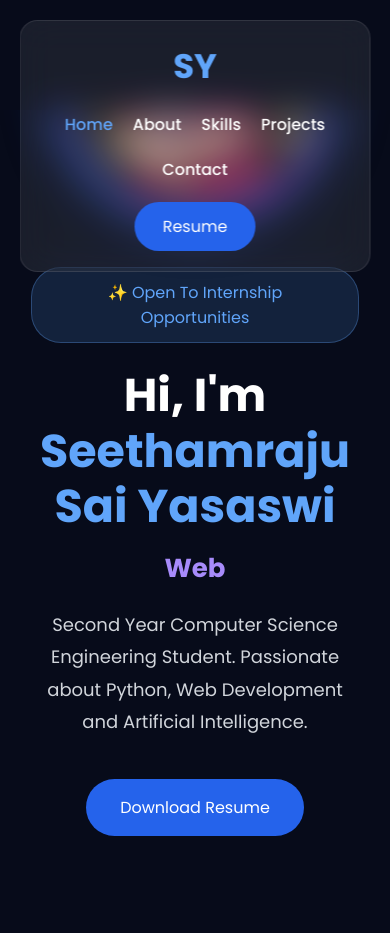
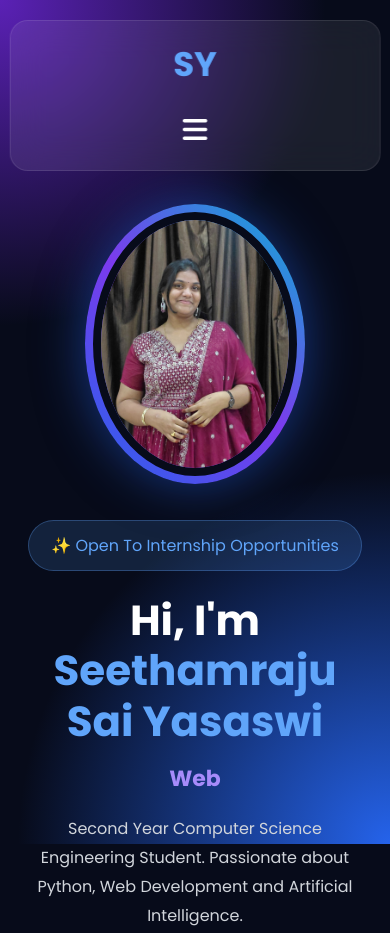
Before and after one commit to saiyasaswiseethamraju/portfolio-website, a plain HTML site: page index.html in a window 390 px wide. Shown: the top 933 px of the page. Before the commit the page ends 844 px from the top, so only its background shows below. Drawn offline with Linux system fonts and the light colour scheme.

Commit message:
Added responsive mobile navbar

```diff
--- a/index.html
+++ b/index.html
@@ -21,75 +21,32 @@ href="https://cdnjs.cloudflare.com/ajax/libs/font-awesome/6.7.2/css/all.min.css"
 <body>
 
 <div class="background"></div>
-
 <nav>
 
-<div class="logo">
+    <div class="logo">SY</div>
 
-SY
-
+    <div class="menu-toggle">
+        <i class="fas fa-bars"></i>
     </div>
 
-<ul>
+    <ul class="nav-menu">
+        <li><a class="nav-link active" data-page="home">Home</a></li>
+        <li><a class="nav-link" data-page="about">About</a></li>
+        <li><a class="nav-link" data-page="skills">Skills</a></li>
+        <li><a class="nav-link" data-page="projects">Projects</a></li>
+        <li><a class="nav-link" data-page="contact">Contact</a></li>
 
-<li>
-
-<a class="nav-link active" data-page="home">
-
-Home
-
-</a>
-
+        <li class="mobile-resume">
+            <a href="assets/resume.pdf" target="_blank">Resume</a>
         </li>
-
-<li>
-
-<a class="nav-link" data-page="about">
-
-About
-
-</a>
-
-</li>
-
-<li>
-
-<a class="nav-link" data-page="skills">
-
-Skills
-
-</a>
-
-</li>
-
-<li>
-
-<a class="nav-link" data-page="projects">
-
-Projects
-
-</a>
-
-</li>
-
-<li>
-
-<a class="nav-link" data-page="contact">
-
-Contact
-
-</a>
-
-</li>
-
     </ul>
 
     <a href="assets/resume.pdf"
        class="resume"
-   target="_blank"
-   rel="noopener noreferrer">
+       target="_blank">
        Resume
     </a>
+
 </nav>
 
 <!-- HOME -->
--- a/script.js
+++ b/script.js
@@ -167,4 +167,13 @@ document.querySelector('[data-page="home"]').classList.add("active");
 
 }
 
+});const menuToggle = document.querySelector(".menu-toggle");
+const navMenu = document.querySelector(".nav-menu");
+
+menuToggle.addEventListener("click", () => {
+    navMenu.classList.toggle("active");
+});document.querySelectorAll(".nav-link").forEach(link => {
+    link.addEventListener("click", () => {
+        navMenu.classList.remove("active");
+    });
 });
--- a/style.css
+++ b/style.css
@@ -7,10 +7,15 @@ box-sizing:border-box;
 font-family:'Poppins',sans-serif;
 }
 
-html,body{
+html{
+scroll-behavior:smooth;
+}
+
+body{
 width:100%;
-height:100%;
-overflow:hidden;
+min-height:100vh;
+overflow-x:hidden;
+overflow-y:auto;
 background:#070B1A;
 color:white;
 }
@@ -133,16 +138,14 @@ transform:translateY(-3px);
 
 .page{
 
-position:absolute;
+position:relative;
 
 top:110px;
 
 left:0;
 
 width:100%;
-
-height:calc(100vh - 110px);
-
+min-height:calc(100vh - 110px);
 display:none;
 
 padding:50px 8%;
@@ -180,21 +183,17 @@ transform:translateY(0);
 /* Hero */
 
 .hero{
-
 display:flex;
-
 justify-content:space-between;
-
 align-items:center;
-
-height:100%;
-
+gap:60px;
+min-height:80vh;
+flex-wrap:wrap;
 }
 
 .left{
-
-width:55%;
-
+flex:1;
+min-width:300px;
 }
 
 .badge{
@@ -340,20 +339,16 @@ background:#2563EB;
 /* Photo */
 
 .right{
-
+flex:1;
 display:flex;
-
 justify-content:center;
-
 align-items:center;
-
+min-width:280px;
 }
-
 .photo{
-
-width:420px;
-
-height:420px;
+width:100%;
+max-width:420px;
+aspect-ratio:1/1;
 
 border-radius:50%;
 
@@ -687,4 +682,192 @@ nav ul{
     justify-content:center;
 }
 
+}/* ==========================
+   MOBILE RESPONSIVE
+========================== */
+
+@media (max-width:768px){
+
+nav{
+padding:15px;
+width:95%;
 }
+
+nav ul{
+gap:15px;
+flex-wrap:wrap;
+justify-content:center;
+}
+
+.resume{
+padding:10px 20px;
+font-size:14px;
+}
+
+.page{
+padding:30px 20px;
+}
+
+.hero{
+flex-direction:column-reverse;
+text-align:center;
+gap:30px;
+}
+
+.left h1{
+font-size:38px;
+}
+
+.left h2{
+font-size:22px;
+height:auto;
+}
+
+.left p{
+font-size:16px;
+}
+
+.photo{
+max-width:250px;
+}
+
+.buttons{
+flex-direction:column;
+align-items:center;
+}
+
+.buttons a{
+width:220px;
+text-align:center;
+}
+
+.social{
+justify-content:center;
+}
+
+.about-box{
+flex-direction:column;
+text-align:center;
+}
+
+.about-box img{
+width:220px;
+height:220px;
+}
+
+.info-grid{
+grid-template-columns:1fr;
+}
+
+.contact-box{
+grid-template-columns:1fr;
+}
+
+.project-grid,
+.skills-grid{
+grid-template-columns:1fr;
+}
+
+.container h1{
+font-size:34px;
+}
+
+}/* ================= MOBILE NAV ================= */
+
+.menu-toggle{
+display:none;
+font-size:28px;
+cursor:pointer;
+color:white;
+}
+
+.mobile-resume{
+display:none;
+}
+
+@media (max-width:768px){
+
+nav{
+padding:18px;
+height:auto;
+flex-wrap:wrap;
+}
+
+.menu-toggle{
+display:block;
+}
+
+.resume{
+display:none;
+}
+
+.nav-menu{
+display:none;
+flex-direction:column;
+width:100%;
+text-align:center;
+margin-top:20px;
+gap:18px;
+}
+
+.nav-menu.active{
+display:flex;
+}
+
+.mobile-resume{
+display:block;
+}
+
+.hero{
+margin-top:70px;
+}
+
+.left h1{
+font-size:42px;
+}
+
+.left h2{
+font-size:22px;
+}
+
+.left p{
+font-size:16px;
+}
+
+.photo{
+max-width:220px;
+}
+
+.buttons{
+flex-direction:column;
+align-items:center;
+}
+
+.buttons a{
+width:220px;
+}
+
+.about-box{
+flex-direction:column;
+text-align:center;
+}
+
+.about-box img{
+width:220px;
+height:220px;
+}
+
+.info-grid{
+grid-template-columns:1fr;
+}
+
+.project-grid,
+.skills-grid{
+grid-template-columns:1fr;
+}
+
+.contact-box{
+grid-template-columns:1fr;
+}
+
+}
```
Lines whose indentation alone changed are shown as unchanged.
